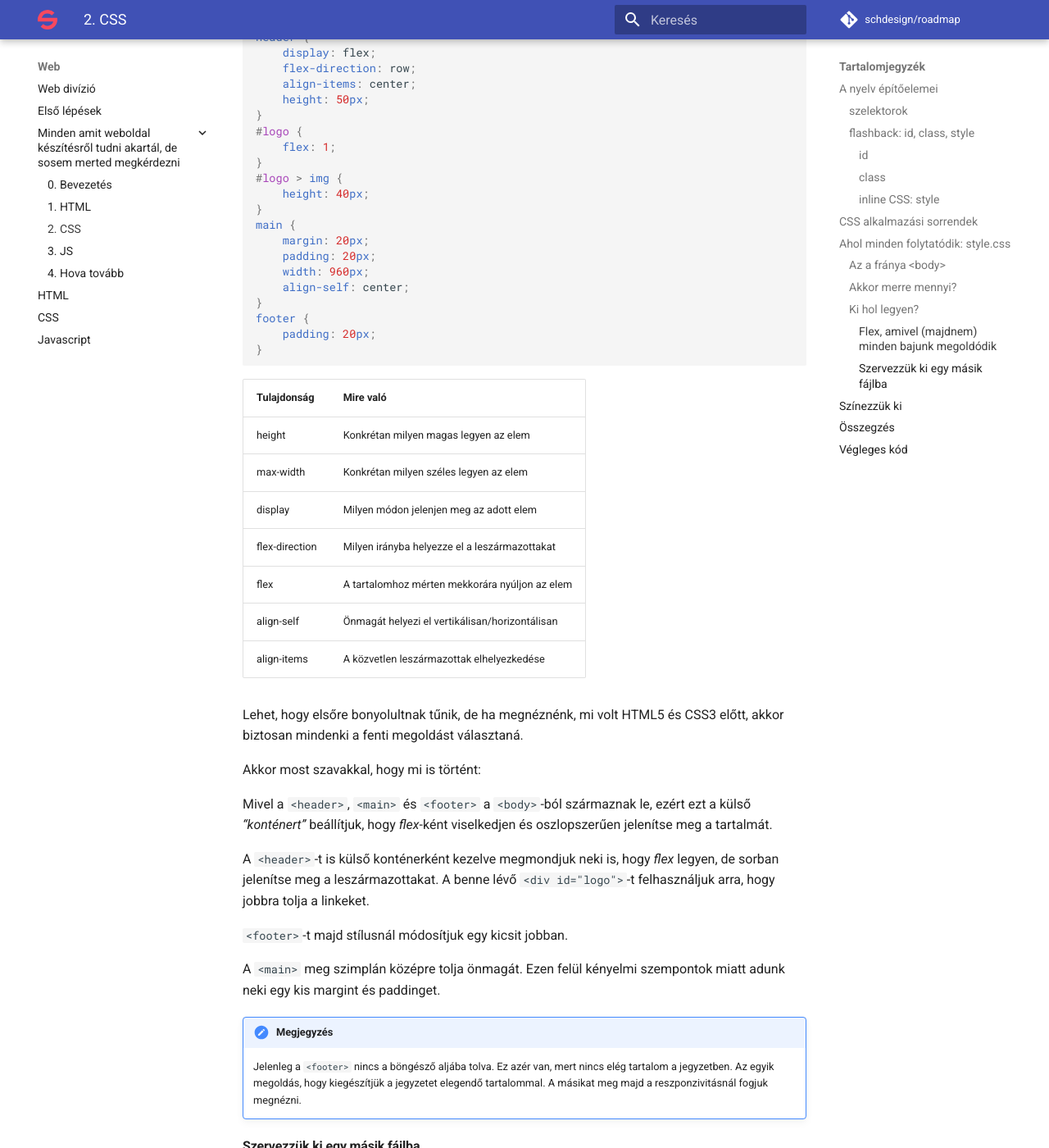
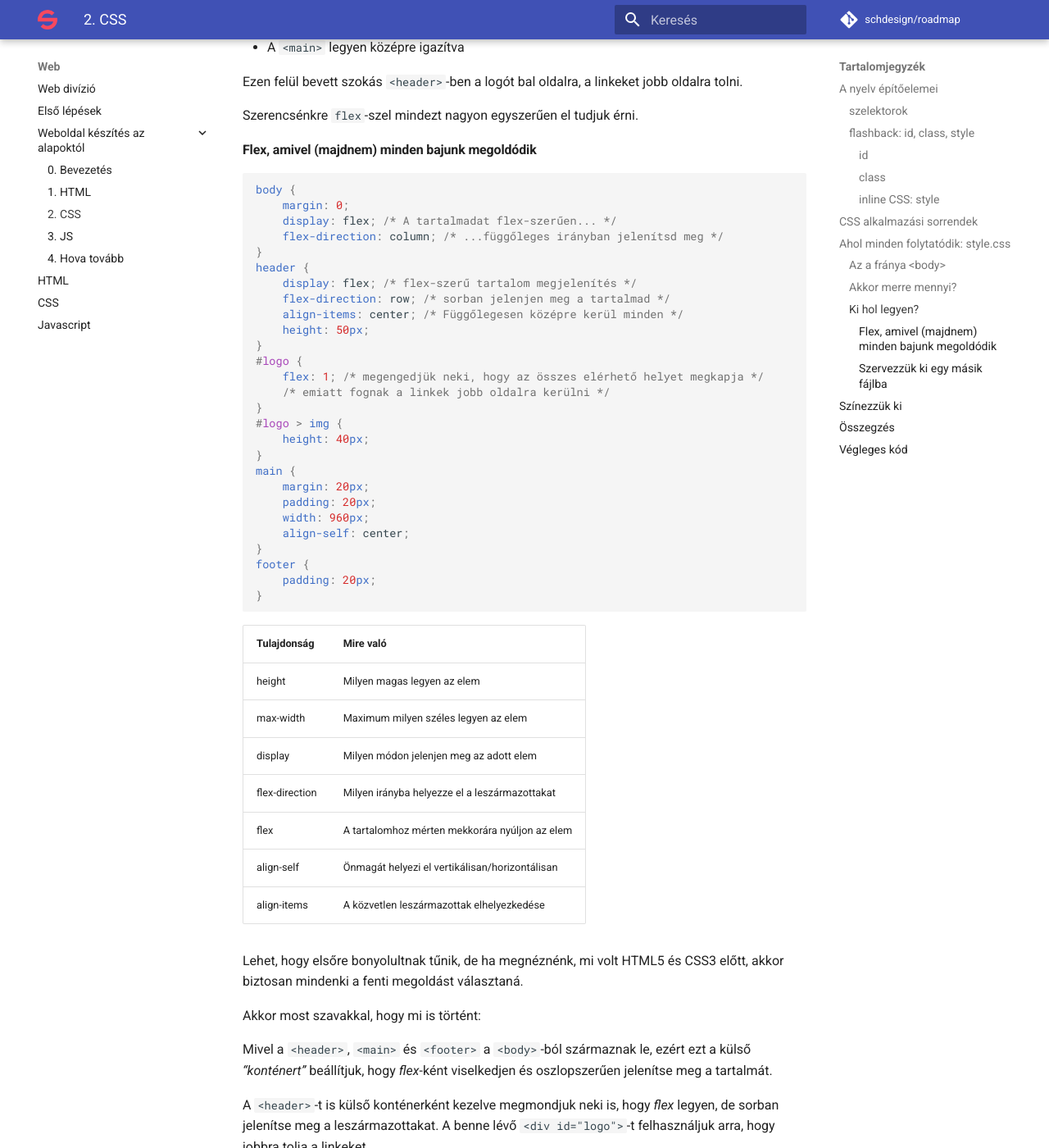
Before and after one commit to simonyiszk/schdesign-roadmap, an MkDocs documentation site: the page built from docs/web/tutorials/step-by-step/sbs_02_css.md, in a window 1280 px wide and 1400 px high, scrolled down 7056 px. Shown: the whole window at 82% size. Built offline with MkDocs 1.6.1 and Material for MkDocs 9.7.7, drawn with Linux system fonts in a browser that asks for light colours; some of the changed text lies outside the part shown.

Commit message:
typos fixed

````diff
--- a/docs/web/tutorials/step-by-step/sbs_02_css.md
+++ b/docs/web/tutorials/step-by-step/sbs_02_css.md
@@ -65,7 +65,7 @@
 
 | Szelektor | Mire fog hatni |
 | --------- | ---------- |
-| `.valami {...}` | Mindenre, aminek a van *valami* nevű *class*-sza |
+| `.valami {...}` | Mindenre, aminek van *valami* nevű *class*-sza |
 
 #### inline CSS: `style`
 
@@ -287,12 +287,23 @@
 
 | Tulajdonság | A HTML elem... | Kattintható? |
 | - | - | - |
-| <span style="color: lightblue;">width, height</span> | ... legbelső része, kattintható | Igen |
-| <span style="color: green;">padding</span> | ... határa és legbelső része közti rés | Igen |
+| <span style="color: lightblue;">width, height</span> | ... szélessége és magassága, kattintható | Igen |
+| <span style="color: green;">padding</span> | ... kitöltése | Igen |
 | <span style="color: yellow;">border</span> | ... határa | Igen |
 | <span style="color: brown;">margin</span> | ... margója, mekkora rés legyen kihagyva más HTML elemhez képest | Nem |
 
 Ezekkel a tulajdonságokkal le tudjuk írni, hogy melyik HTML elem mekkora legyen és mekkora rés legyen kihagyva más elemekhez képest. Még viszont hátra van az elrendezés.
+
+!!! warning "Erre figylej!"
+    Ha egy elemnek megadjuk, hogy `width: 100px; padding: 10px;` akkor nem 100px széles lesz, hanem 120px. Ez úgy jön ki, hogy a 100px szélességhez hozzáadódik még a 10px kitöltés balról és jobbról is, így `100+10+10=120` lesz a valódi szélesség. Az alábbi kóddal ki lehet kapcsolni:
+
+``` css
+/* A '*' szelektorral MINDEN html elemet kijelölünk */
+* {
+    box-sizing: border-box;
+}
+/* Ezt a kódot ebben a tutorialban nem használjuk, de jó tudni, hogy van ilyen */
+```
 
 ### Ki hol legyen?
 
@@ -315,17 +326,18 @@
 ``` css
 body {
     margin: 0;
-    display: flex;
-    flex-direction: column;
+    display: flex; /* A tartalmadat flex-szerűen... */
+    flex-direction: column; /* ...függőleges irányban jelenítsd meg */
 }
 header {
-    display: flex;
-    flex-direction: row;
-    align-items: center;
+    display: flex; /* flex-szerű tartalom megjelenítés */
+    flex-direction: row; /* sorban jelenjen meg a tartalmad */
+    align-items: center; /* Függőlegesen középre kerül minden */
     height: 50px;
 }
 #logo {
-    flex: 1;
+    flex: 1; /* megengedjük neki, hogy az összes elérhető helyet megkapja */
+    /* emiatt fognak a linkek jobb oldalra kerülni */
 }
 #logo > img {
     height: 40px;
@@ -343,8 +355,8 @@
 
 | Tulajdonság | Mire való |
 | - | - |
-| height | Konkrétan milyen magas legyen az elem |
-| max-width | Konkrétan milyen széles legyen az elem |
+| height | Milyen magas legyen az elem |
+| max-width | Maximum milyen széles legyen az elem |
 | display | Milyen módon jelenjen meg az adott elem |
 | flex-direction | Milyen irányba helyezze el a leszármazottakat |
 | flex | A tartalomhoz mérten mekkorára nyúljon az elem |
@@ -359,16 +371,16 @@
 
 A `<header>`-t is külső konténerként kezelve megmondjuk neki is, hogy *flex* legyen, de sorban jelenítse meg a leszármazottakat. A benne lévő `<div id="logo">`-t felhasználjuk arra, hogy jobbra tolja a linkeket.
 
-`<footer>`-t majd stílusnál módosítjuk egy kicsit jobban.
+`<footer>`-t majd a stílusnál módosítjuk egy kicsit jobban.
 
-A `<main>` meg szimplán középre tolja önmagát. Ezen felül kényelmi szempontok miatt adunk neki egy kis margint és paddinget.
+A `<main>` középre tolja önmagát. Ezen felül kényelmi szempontok miatt adunk neki egy kis margint és paddinget.
 
 !!! note "Megjegyzés"
     Jelenleg a `<footer>` nincs a böngésző aljába tolva. Ez azér van, mert nincs elég tartalom a jegyzetben. Az egyik megoldás, hogy kiegészítjük a jegyzetet elegendő tartalommal. A másikat meg majd a reszponzivitásnál fogjuk megnézni.
 
 #### Szervezzük ki egy másik fájlba
 
-Az eddig leírtak ha minden igaz, akkor a `style.css`-ben vannak. Most ezt tegyük át a `layout.css`-be.
+Az eddig leírtak, ha minden igaz, akkor a `style.css`-ben vannak. Most ezt tegyük át a `layout.css`-be.
 
 Ez csak egy kényelmi lépés, lehet nyugodtan a következő sorban is folytatni a további kódokat, nem lesz belőle probléma. De így valamennyire nyerünk az átláthatósággal.
 
@@ -598,8 +610,8 @@
     display: block; /* Semmi képpen se kerüljön valami vele egy sorba */
     max-width: 100%; /* Erről majd a reszponzivitásban, most fogadjuk el, hogy itt van */
     padding: 0 20px;
-    margin-left: auto; /* Régi trükk a középre illsztéshez */
-    margin-right: auto; /* Régi trükk a középre illsztéshez */
+    margin-left: auto; /* blokk megjelenítésű elemeket így kell középre igazítani */
+    margin-right: auto; /* blokk megjelenítésű elemeket így kell középre igazítani */
 }
 
 .img-caption {
--- a/mkdocs.yml
+++ b/mkdocs.yml
@@ -94,7 +94,7 @@
   - Web:
     - Web divízió: web/web.md
     - Első lépések: web/elso-lepesek.md
-    - Minden amit weboldal készítésről tudni akartál, de sosem merted megkérdezni:
+    - Weboldal készítés az alapoktól:
       - 0. Bevezetés: web/tutorials/step-by-step/sbs_00_bevezeto.md
       - 1. HTML: web/tutorials/step-by-step/sbs_01_html.md
       - 2. CSS: web/tutorials/step-by-step/sbs_02_css.md
````
Also changed, not shown: other parts of docs/web/tutorials/step-by-step/sbs_02_css.md (+2 -2 lines), docs/web/tutorials/step-by-step/sbs_00_bevezeto.md (+10 -6 lines), docs/web/tutorials/step-by-step/sbs_01_html.md (+10 -11 lines), docs/web/tutorials/step-by-step/sbs_03_js.md (+4 -3 lines), docs/web/tutorials/step-by-step/sbs_04_hova-tovabb.md (+2 -2 lines).
